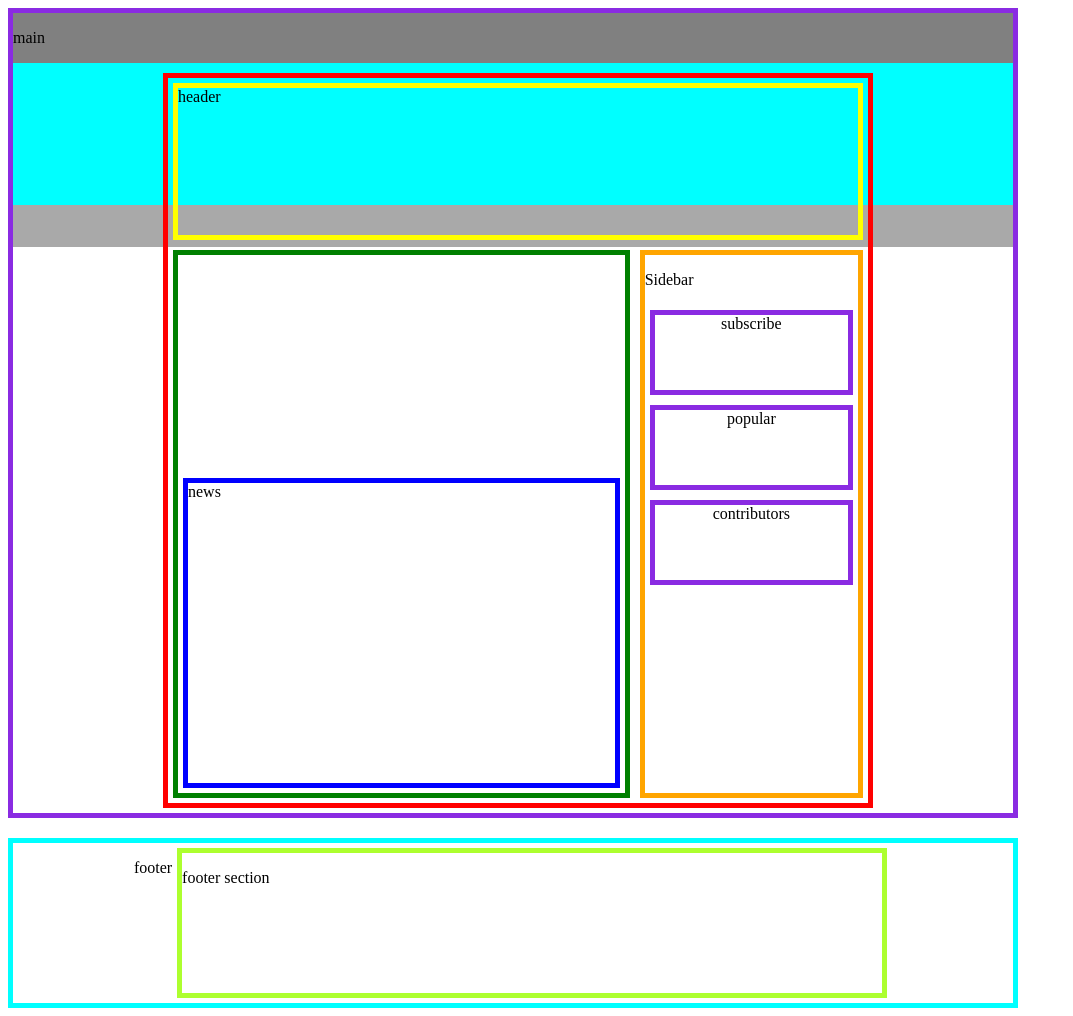
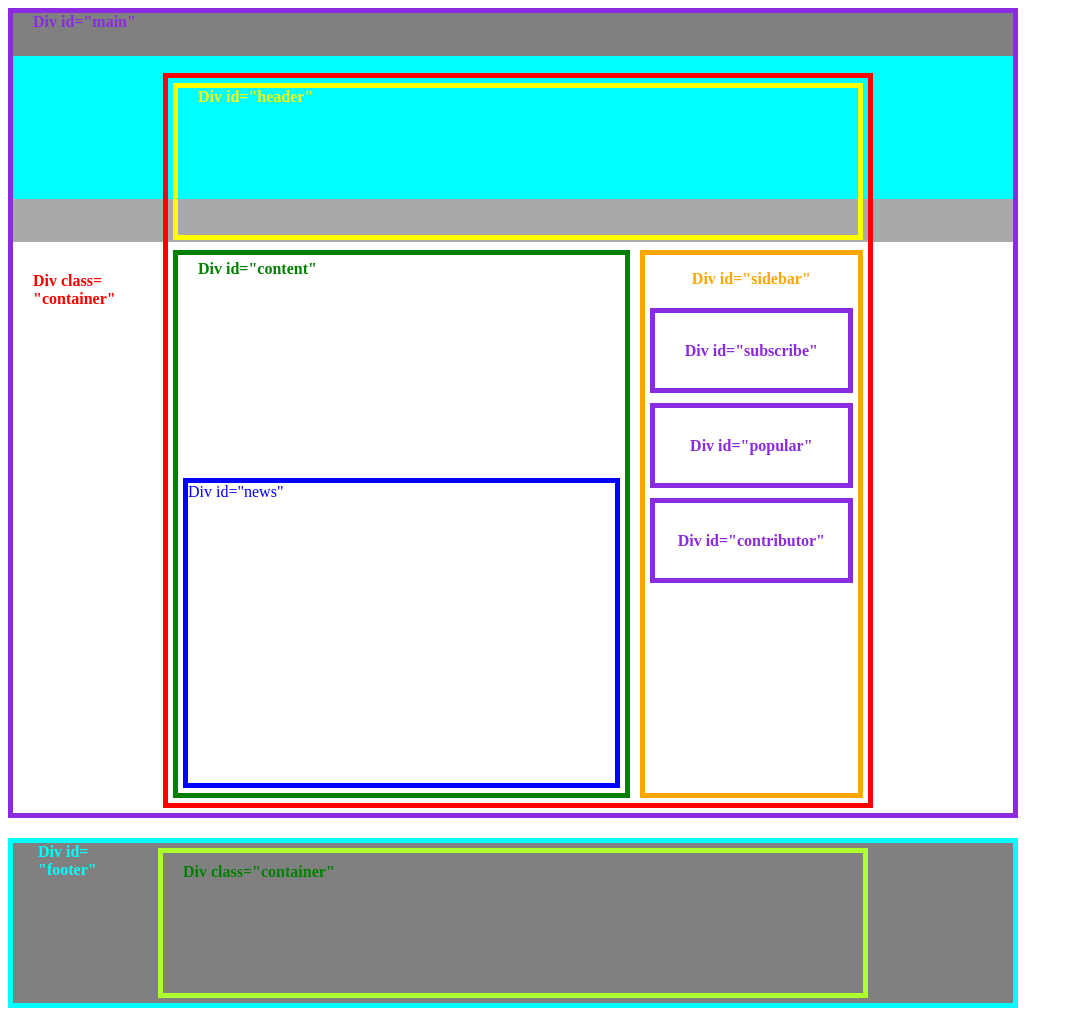
Before and after one commit to Selkyn/CSSbox, a plain HTML site: page index7.html in a window 1280 px wide. Shown: the whole page, without its empty margins (0-1073 px from the left). Drawn offline with Linux system fonts and the light colour scheme.

Commit message:
little update

```diff
--- a/css/style.css
+++ b/css/style.css
@@ -1,5 +1,4 @@
 body {
-    width: 1000px;
     height: 900px;
     display: grid;
     grid-template-columns: 0.5fr 2fr;
@@ -7,19 +6,22 @@ body {
     grid-template-areas:
       "header header"
       "nav main";
-
 }
 
+header {
+    background-color: red;
+    grid-area: header;
+}
+
+header p {
+    margin: 0px;
+}
 
 main {
     background-color: green;
     grid-area:  main;
 
 }
-header {
-    background-color: red;
-    grid-area: header;
-}
 
 nav {
     background-color: blue;
--- a/css/style10.css
+++ b/css/style10.css
@@ -11,6 +11,7 @@ h1 {
     font-size: 15px;
     margin: auto;
 }
+
 h2 {
     color: #7b2d53;
     text-align: center;
@@ -18,6 +19,7 @@ h2 {
     font-size: 30px;
     text-decoration: underline overline black;
 }
+
 li {
     line-height: 30px;
 }
--- a/css/style12.css
+++ b/css/style12.css
@@ -32,7 +32,6 @@ img:nth-child(6n) { transform:rotate(6deg); }
 
 img {
     width: 200px;
-    background-color: white;
 }
 
 footer {
--- a/css/style2.css
+++ b/css/style2.css
@@ -1,5 +1,4 @@
 body {
-    width: 1000px;
     height: 900px;
     display: grid;
     grid-template-columns: 0.5fr 2fr 0.5fr;
@@ -11,6 +10,10 @@ body {
 header {
     background-color: #ff5252;
     grid-area: header;
+}
+
+header p {
+    margin: 0;
 }
 
 nav {
--- a/css/style3.css
+++ b/css/style3.css
@@ -4,11 +4,10 @@
 }
 
 body {
-    height: 500px;
-    width: 1000px;
+    height: 900px;
     display: grid;
     grid-template-columns: 1fr 1fr;
-    grid-template-rows: 2fr 0.2fr;
+    grid-template-rows: 2fr 0.5fr;
     grid-template-areas: "nav main"
                         "footer footer";
 }
--- a/css/style4.css
+++ b/css/style4.css
@@ -3,8 +3,7 @@
     margin: 0px;
 }
 body {
-    width: 1000px;
-    height: 650px;
+    height: 950px;
     display: grid;
     grid-template-rows: 0.5fr 0.2fr 3fr 0.5fr;
     border: 2px solid black;
@@ -20,11 +19,16 @@ nav {
 }
 
 main {
+    background-color: white;
+    padding: 20px;
+}
+
+section {
     background-color: #f7c600;
-    width: 970px;
-    height: 430px;
-    margin: auto;
+    width: 100%;
+    height: 100%;
 }
+
 footer {
     background-color: cyan;
 }
--- a/css/style6.css
+++ b/css/style6.css
@@ -1,25 +1,24 @@
 body {
     color: white;
-    width: 1000px;
-    height: 700px;
+    height: 900px;
     display: grid;
     grid-template-columns: 1fr 3fr 1fr;
     grid-template-rows: 70px 3fr;
     grid-template-areas: "header header header "
                         "section main aside";
+}
 
+header, #left-section, aside, div, footer {
+    display: grid;
+    place-items: center;
 }
 
 header {
-    display: grid;
-    place-items: center;
     background-color: red;
     grid-area: header;
 }
 
 #left-section {
-    display: grid;
-    place-items: center;
     background-color: blue;
     grid-area: section;
 }
@@ -34,12 +33,11 @@ main {
 }
 
 aside {
-    display: grid;
-    place-items: center;
     background-color: blue;
     grid-area: aside;
 }
 
+/* box green + yellow  */
 #main-section {
     background-color: white;
     grid-area: main-section;
@@ -47,17 +45,12 @@ aside {
     grid-template-columns: 1fr 1fr 1fr 1fr 1fr;
     gap: 2px;
     padding: 2px;
-
 }
 
 div {
-    display: grid;
-    place-items: center;
     background-color: green;
 }
 footer {
-    display: grid;
-    place-items: center;
     background-color: #ffde00;
     grid-area: footer;
 }
--- a/css/style7.css
+++ b/css/style7.css
@@ -4,6 +4,12 @@ body {
     display: flex;
     flex-direction: column;
     gap: 20px;
+}
+
+h2 {
+    margin: 0;
+    margin-left: 20px;
+    font-size: 16px;
 }
 
 main {
@@ -13,36 +19,33 @@ main {
     grid-template-rows: 0.15fr 0.5fr 0.15fr 2fr;
     border : 5px solid blueviolet;
     position: relative;
-
 }
 
+/* Main container (purple) */
 #main-header {
     background-color: grey;
+    color: blueviolet;
 }
 
 #little-section {
     background-color: aqua;
 }
 
+header p {
+    color: blueviolet;
+    margin-left: 20px;
+}
 nav {
     background-color: darkgray;
 }
 
-footer {
-    width: 1000px;
-    height: 200px;
-    border: 5px solid cyan;
-    display: flex;
-    justify-content: center;
+#main-section h2 {
+    margin-top: 30px;
+    color: red;
 }
 
-#footer-section {
-    border: 5px solid greenyellow;
-    width: 700px;
-    margin: 5px;
-}
 
-/*Container*/
+/*Container Red*/
 .container {
     width: 700px;
     height: 725px;
@@ -61,14 +64,22 @@ footer {
     border : 5px solid yellow;
     grid-area: container-header;
     margin: 5px;
+    color: yellow;
 }
 
+/* container green */
 #container-section {
     border : 5px solid green;
     grid-area: container-section;
     display: flex;
     align-items: end;
     margin: 5px;
+    position: relative;
+}
+#container-section h2 {
+    position: absolute;
+    top: 5px;
+    color: green;
 }
 
 #container-article {
@@ -76,9 +87,11 @@ footer {
     height: 300px;
     width: 100%;
     margin: 5px;
+    color: blue;
 }
 
-#container-aside {
+/* container orange */
+aside {
     border : 5px solid orange;
     grid-area: container-aside;
     display: flex;
@@ -86,9 +99,47 @@ footer {
     margin: 5px;
 }
 
-#subscribe, #popular, #contributors {
+aside h2 {
+    margin: 15px auto;
+    color: orange;
+}
+
+.container-aside-div {
     border : 5px  solid blueviolet;
     height: 75px;
     text-align: center;
     margin: 5px;
+    display: grid;
+    place-content: center;
 }
+
+.container-aside-div h2{
+    color: blueviolet;
+}
+
+/* FOOTER */
+footer {
+    width: 1000px;
+    height: 200px;
+    border: 5px solid cyan;
+    display: flex;
+    justify-content: center;
+    position: relative;
+    background-color: grey;
+}
+
+#footer-section {
+    border: 5px solid greenyellow;
+    width: 700px;
+    margin: 5px;
+    color: green;
+}
+
+#footer-section h2{
+    margin-top: 10px;
+}
+#footer-id {
+    position: absolute;
+    left: 5px;
+    color: cyan;
+}
--- a/css/style8.css
+++ b/css/style8.css
@@ -28,6 +28,7 @@ nav {
     align-items: center;
 }
 
+/* Section verte */
 #section1 {
     height: 500px;
     background-color: #8caf55;
@@ -53,6 +54,7 @@ nav {
     place-items: center;
 }
 
+/* Section jaune */
 #section2 {
     background-color: #dfd14a;
     height: 500px;
--- a/index7.html
+++ b/index7.html
@@ -9,27 +9,47 @@
 <body>
     <main>
         <header id="main-header">
-            <p>main</p>
+            <h2>Div id="main"</h2>
         </header>
+
         <section id="little-section"></section>
         <nav></nav>
-        <section id="main-section"></section>
+        <section id="main-section">
+            <h2>Div class= <br> "container"</h2>
+        </section>
+
+        <!-- container red -->
         <div class="container">
-            <header id="container-header">header</header>
+            <header id="container-header">
+                <h2>Div id="header"</h2>
+            </header>
+
+            <!-- container green -->
             <section id="container-section">
-                <article id="container-article">news</article>
+                <h2>Div id="content"</h2>
+                <article id="container-article">
+                    Div id="news"
+                </article>
             </section>
-            <aside id="container-aside">
-                <p>Sidebar</p>
-                <div id="subscribe">subscribe</div>
-                <div id="popular">popular</div>
-                <div id="contributors">contributors</div>
+
+            <!-- container orange -->
+            <aside>
+                <h2>Div id="sidebar"</h2>
+                <div class="container-aside-div">
+                    <h2>Div id="subscribe"</h2>
+                </div>
+                <div class="container-aside-div">
+                    <h2>Div id="popular"</h2>
+                </div>
+                <div class="container-aside-div">
+                    <h2>Div id="contributor"</h2>
+                </div>
             </aside>
     </main>
     <footer>
-        <p>footer</p>
+        <h2 id="footer-id">Div id= <br> "footer"</h2>
         <section id="footer-section">
-            <p>footer section</p>
+            <h2>Div class="container"</h2>
         </section>
     </footer>
 
```
Also changed, not shown: index10.html (+1 -0 lines), index2.html (+4 -4 lines), index4.html (+3 -1 lines), index6.html (+7 -0 lines), index8.html (+3 -0 lines), index9.html (+16 -16 lines).
